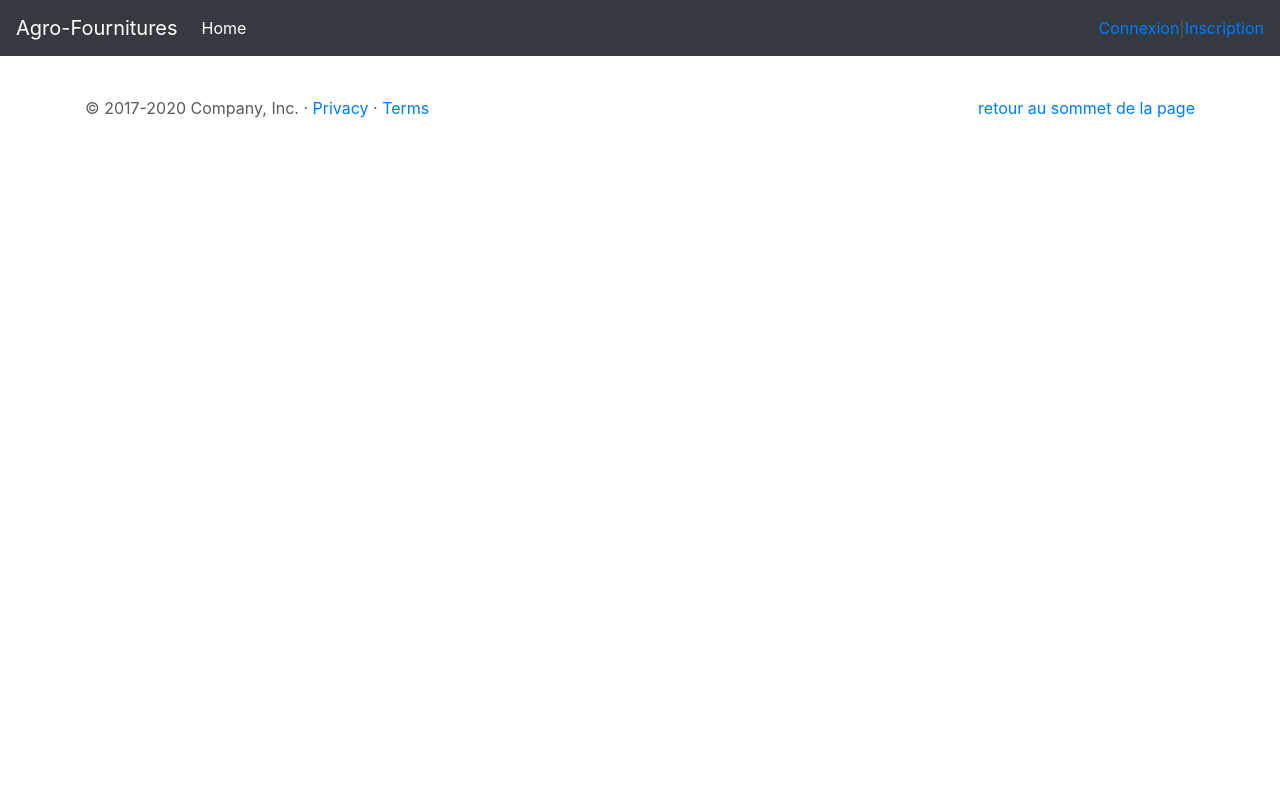
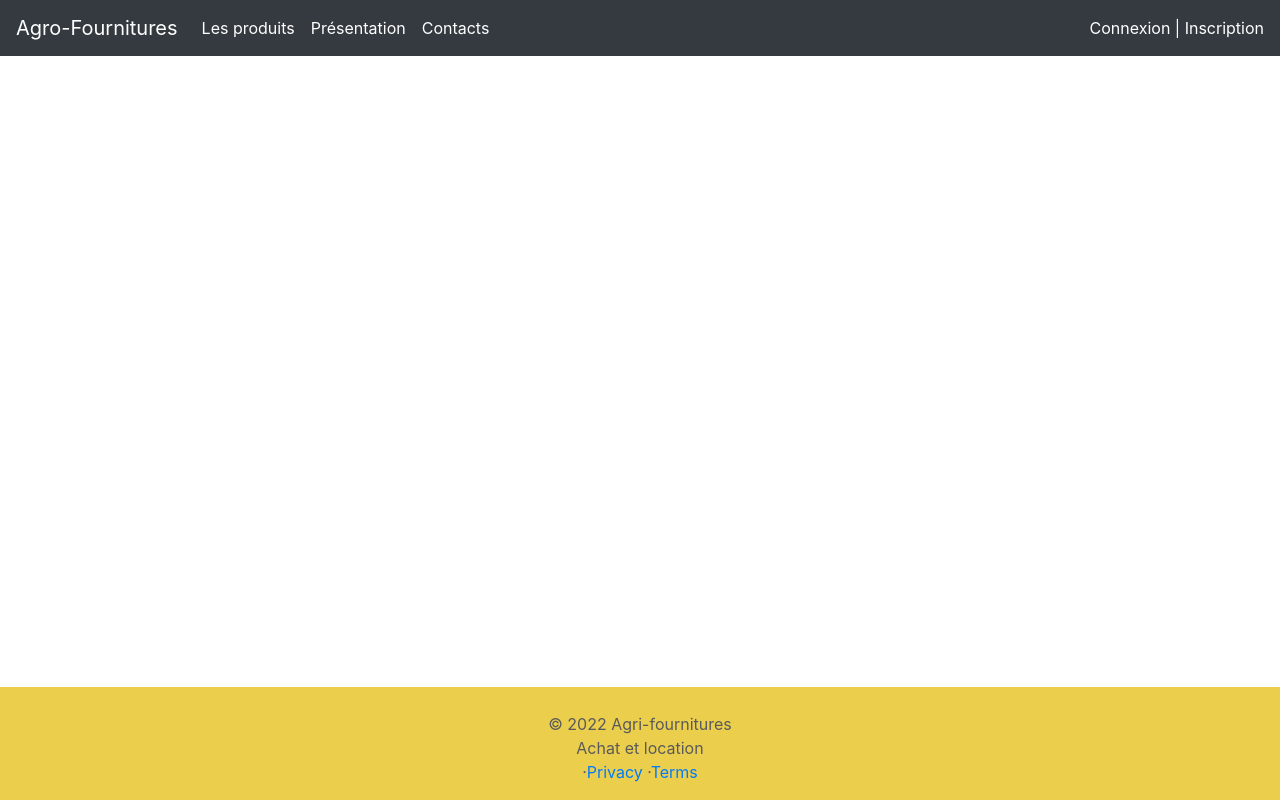
Before and after one commit to Boennec/agri-fournitures, a Symfony app: template templates/base.html.twig in a window 1280 px wide. Run offline with Twig, Linux system fonts and the light colour scheme; the template is opened without the code that fills it, so the values that code supplies are empty; some libraries are stand-ins or nearby versions.

Commit message:
create css files and custom navbar links & bottom

```diff
--- a/src/Form/ChangePasswordType.php
+++ b/src/Form/ChangePasswordType.php
@@ -18,7 +18,7 @@ class ChangePasswordType extends AbstractType
     {
         $builder
             ->add('email', EmailType::class, [
-                'disabled' => true,
+                'disabled' => true, //le user ne peut pas modifier ce champ
                 'label'    => 'Mon adresse email'
             ])
             ->add('Prenom', TextType::class, [
@@ -31,14 +31,14 @@ class ChangePasswordType extends AbstractType
             ])
             ->add('old_password', PasswordType::class, [
                 'label'    => 'Mon mot de passe actuel',
-                'mapped'   => false,
+                'mapped'   => false,//cette propriété ne se trouve pas dans l'entity User, donc mapper a false
                 'attr'     => [
                     'placeholder'  =>  "Veuillez saisir votre mot de passe actuel"
                 ]
             ])
             ->add('new_password', RepeatedType::class, [
                 'type'            => PasswordType::class,
-                'mapped'          => false,
+                'mapped'          => false,//cette propriété ne se trouve pas dans l'entity User
                 'invalid_message' => 'Le mot de passe et la confirmation doivent être identiques',
                 'label'           => 'Mon nouveau mot de passe',
                 'required'        => 'true',
--- a/templates/base.html.twig
+++ b/templates/base.html.twig
@@ -14,6 +14,7 @@
 
 		<!-- Bootstrap core CSS -->
 		<link href="{{ asset('assets/css/bootstrap.min.css') }}" rel="stylesheet">
+		<link rel="stylesheet" href="{{ asset('assets/css/agri-fournitures.css') }}">
 		<style>
 			.bd-placeholder-img {
 				font-size: 1.125rem;
@@ -36,24 +37,37 @@
 	<body>
 		<header>
 			<nav class="navbar navbar-expand-md navbar-dark fixed-top bg-dark">
-				<a class="navbar-brand" href="#">Agro-Fournitures</a>
+				<a class="navbar-brand" href="{{ path('home') }} ">Agro-Fournitures</a>
 				<button class="navbar-toggler" type="button" data-toggle="collapse" data-target="#navbarCollapse" aria-controls="navbarCollapse" aria-expanded="false" aria-label="Toggle navigation">
 					<span class="navbar-toggler-icon"></span>
 				</button>
 				<div class="collapse navbar-collapse" id="navbarCollapse">
 					<ul class="navbar-nav mr-auto">
 						<li class="nav-item active">
-							<a class="nav-link" href="#">Home
+							<a class="nav-link" href="#">Les produits
+								<span class="sr-only">(current)</span>
+							</a>
+						</li>
+						<li class="nav-item active">
+							<a class="nav-link" href="#">Présentation
+								<span class="sr-only">(current)</span>
+							</a>
+						</li>
+						<li class="nav-item active">
+							<a class="nav-link" href="#">Contacts
 								<span class="sr-only">(current)</span>
 							</a>
 						</li>
 					</ul>
+					<div class= "navbar-item-custom">
 					{% if app.user %}
-					<a href="{{ path('account')}}">Mon compte</a> | <a href="{{ path('app_logout') }}">Déconnexion</a>
+					<a href="{{ path('account')}}">Mon compte ({{ app.user.prenom }})</a> | <a href="{{ path('app_logout') }}">Déconnexion</a>
 					{% else %}
 					<a href="{{ path('app_login') }}">Connexion</a> | <a href="{{ path('register') }}">Inscription</a>
 
 					{% endif %}
+
+					</div>
 				</div>
 			</nav>
 		</header>
@@ -131,14 +145,13 @@
 			<!-- /.container -->
 
 			<!-- FOOTER -->
-			<footer class="container">
-				<p class="float-right">
-					<a href="#">retour au sommet de la page</a>
-				</p>
-				<p>&copy; 2017-2020 Company, Inc. &middot;
-					<a href="#">Privacy</a>
-					&middot;
-					<a href="#">Terms</a>
+			<footer class="footer-custom">
+
+				<p>&copy; 2022 Agri-fournitures<br>
+				Achat et location<br>
+				&middot;<a href="#">Privacy</a>
+
+				&middot;<a href="#">Terms</a>
 				</p>
 			</footer>
 		</main>
```
Also changed, not shown: src/Controller/AccountPasswordController.php (+8 -8 lines), public/assets/css/agri-fournitures.css (added).
